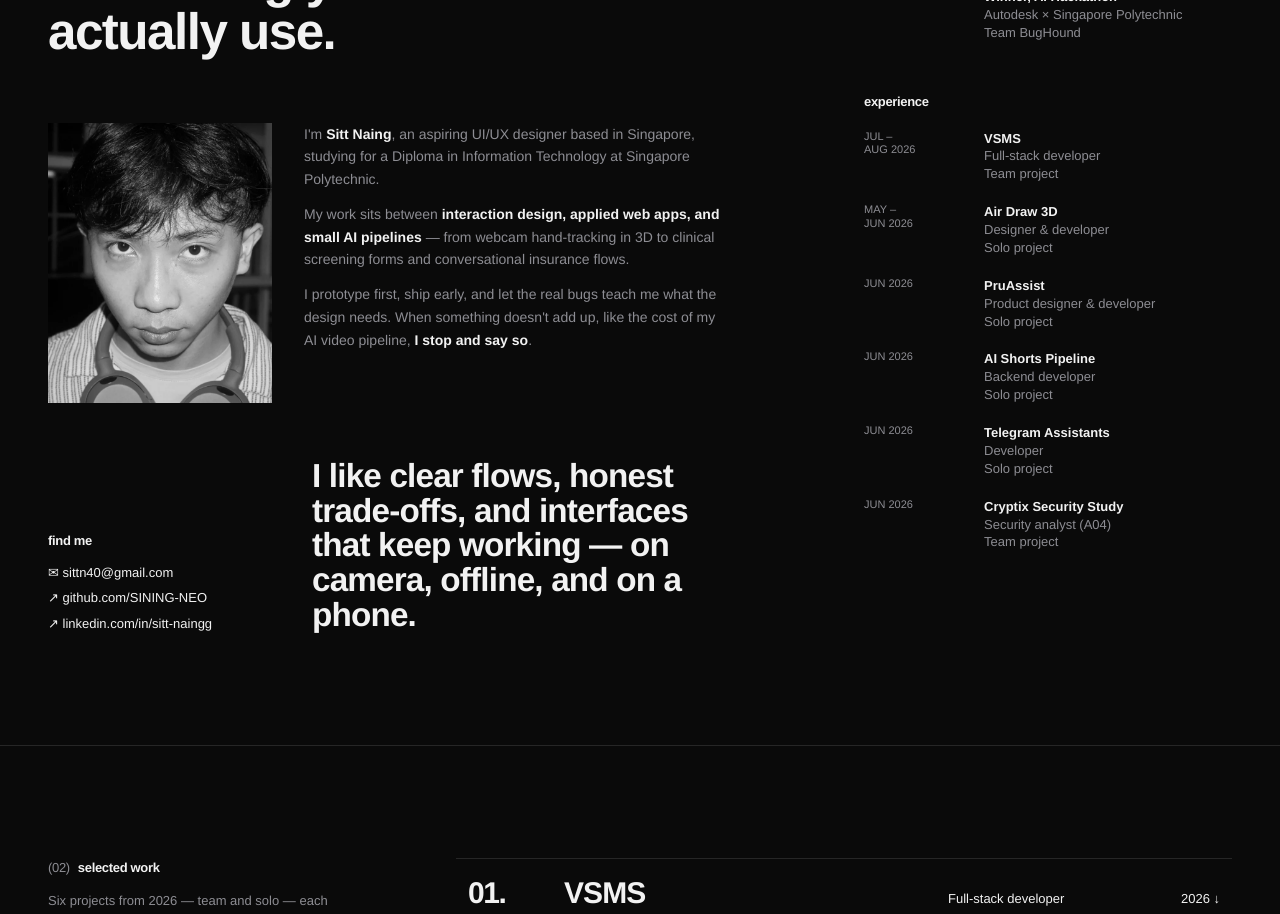
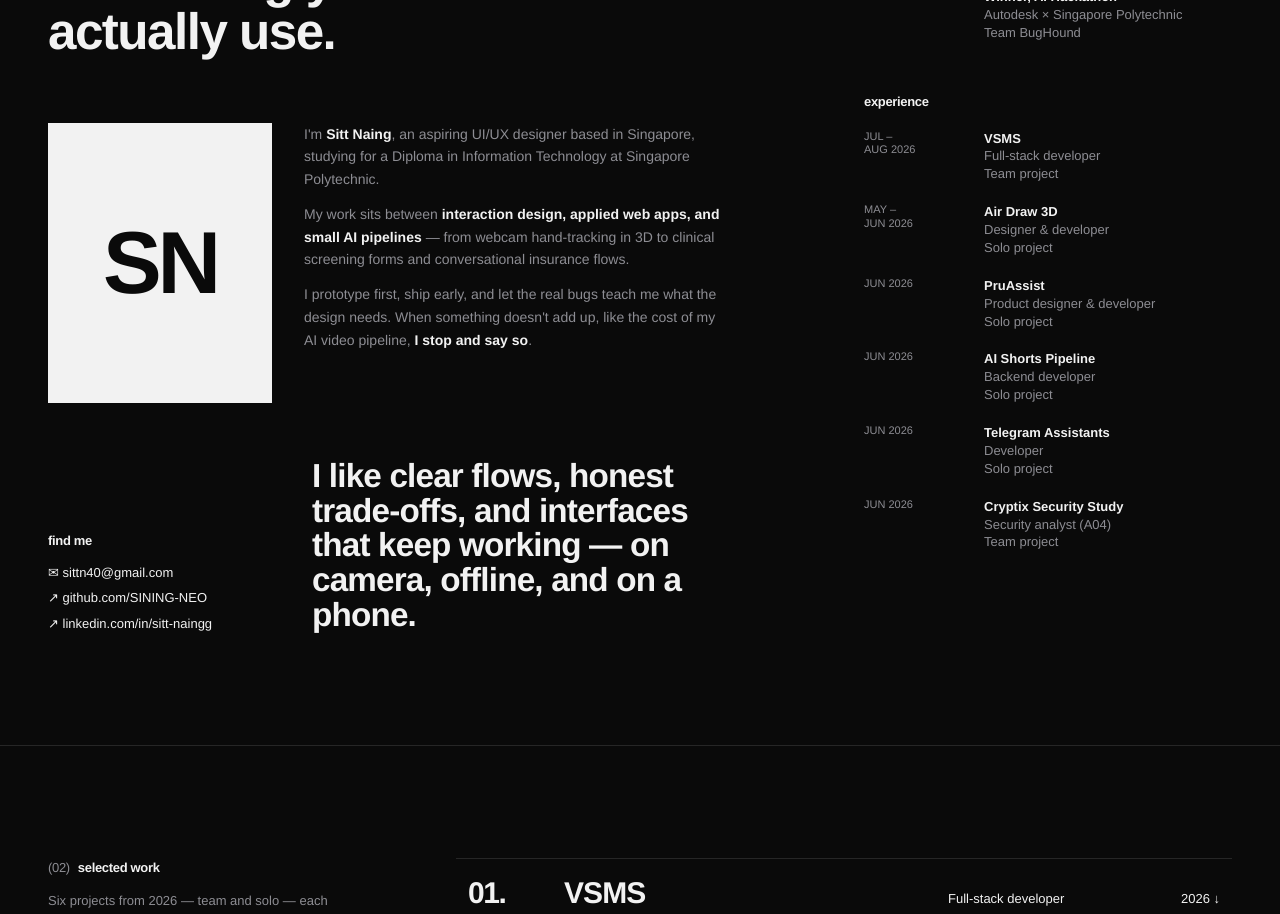
Before and after one commit to SINING-NEO/sining-neo.github.io, a React (Vite) app: page / in a window 1280 px wide. Shown: the part 1160-2074 px from the top of the page. Built offline with nearby package versions, Linux system fonts and the light colour scheme.

Commit message:
About: restore SN monogram instead of photo

```diff
--- a/src/data/portfolio.ts
+++ b/src/data/portfolio.ts
@@ -12,7 +12,7 @@ export const profile = {
   linkedinHandle: "sitt-naingg",
   portfolioV1: "https://sitt-portfoloi.vercel.app",
   /** Drop a square photo at public/me.jpg and set this to "/me.jpg". */
-  photo: "/portrait-about.webp" as string,
+  photo: "" as string,
   availability: "Open to UI/UX internships, junior product design work, and prototype-heavy freelance projects.",
 };
 
```
Also changed, not shown: public/portrait-about.webp (deleted).
